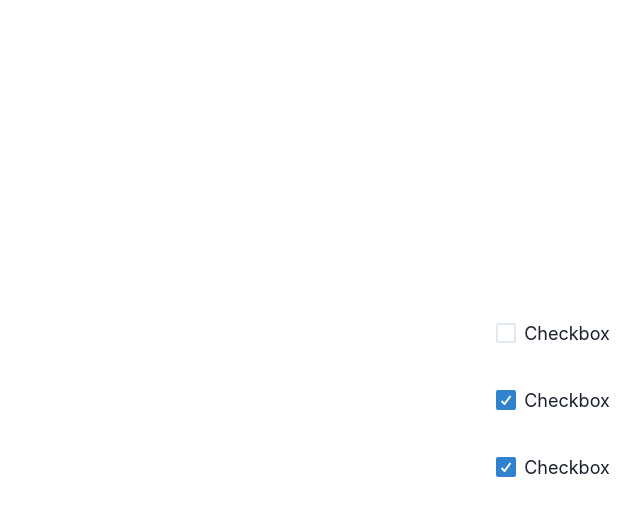
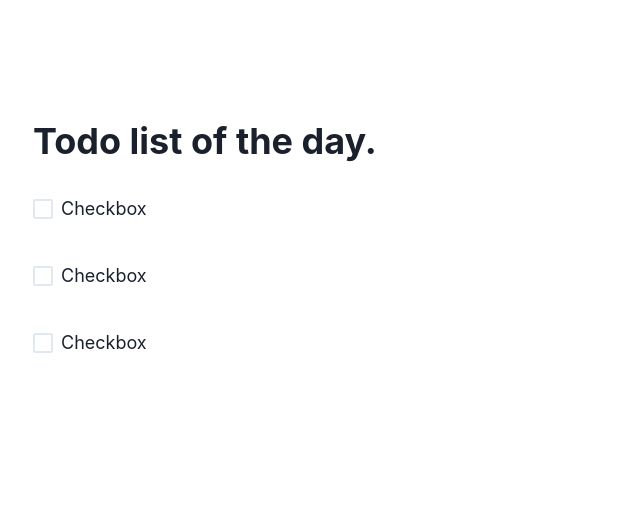
Before and after one commit to ibystm/chakra-ui-playground, a React (Create React App) app: page / in a window 1280 px wide. Shown: the top 516 px of the page, without its empty margins (87-727 px from the left). Built offline with nearby package versions, Linux system fonts and the light colour scheme.

Commit message:
add todo list component.

```diff
--- a/src/App.tsx
+++ b/src/App.tsx
@@ -1,26 +1,26 @@
-import {Box} from "@chakra-ui/react";
+import { Heading, Stack } from "@chakra-ui/react";
 import React from "react";
-import {useSelector} from "./app/hooks";
-import {selectLoadingStatus} from "./features/counter/counterSlice";
-import {Loading} from "./features/loading/Loading";
-import ToDoList from './features/toDoList/ToDoList';
+import { useSelector } from "./app/hooks";
+import { selectLoadingStatus } from "./features/counter/counterSlice";
+import { Loading } from "./features/loading/Loading";
+import ToDoList from "./features/toDoList/ToDoList";
 
 function App() {
   const loadingState = useSelector(selectLoadingStatus);
   const loading = loadingState === "loading";
   return (
-    <Box
-      minH="100vh"
-      display="flex"
-      flexDirection="column"
-      alignItems="center"
-      justifyContent="center"
+    <Stack
+      spacing={8}
+      mt="120px"
+      ml="120px"
+      direction="column"
       position="relative"
       bg={loading ? "#E7F3FA" : undefined}
     >
+      <Heading>Todo list of the day.</Heading>
       <ToDoList />
       {loading && <Loading />}
-    </Box>
+    </Stack>
   );
 }
 
--- a/src/features/toDoList/ToDoList.tsx
+++ b/src/features/toDoList/ToDoList.tsx
@@ -1,17 +1,19 @@
-import { Checkbox, VStack } from "@chakra-ui/react";
+import { Checkbox, Stack } from "@chakra-ui/react";
 import React from "react";
 
 const ToDoList = () => {
   return (
-    <VStack spacing={10} direction="row">
-      <Checkbox size="lg">Checkbox</Checkbox>
-      <Checkbox size="lg" defaultIsChecked>
+    <Stack spacing={10} direction="column">
+      <Checkbox size="lg" colorScheme="purple" iconSize="2rem">
         Checkbox
       </Checkbox>
-      <Checkbox size="lg" defaultIsChecked>
+      <Checkbox size="lg" colorScheme="purple">
         Checkbox
       </Checkbox>
-    </VStack>
+      <Checkbox size="lg" colorScheme="purple">
+        Checkbox
+      </Checkbox>
+    </Stack>
   );
 };
 
```
